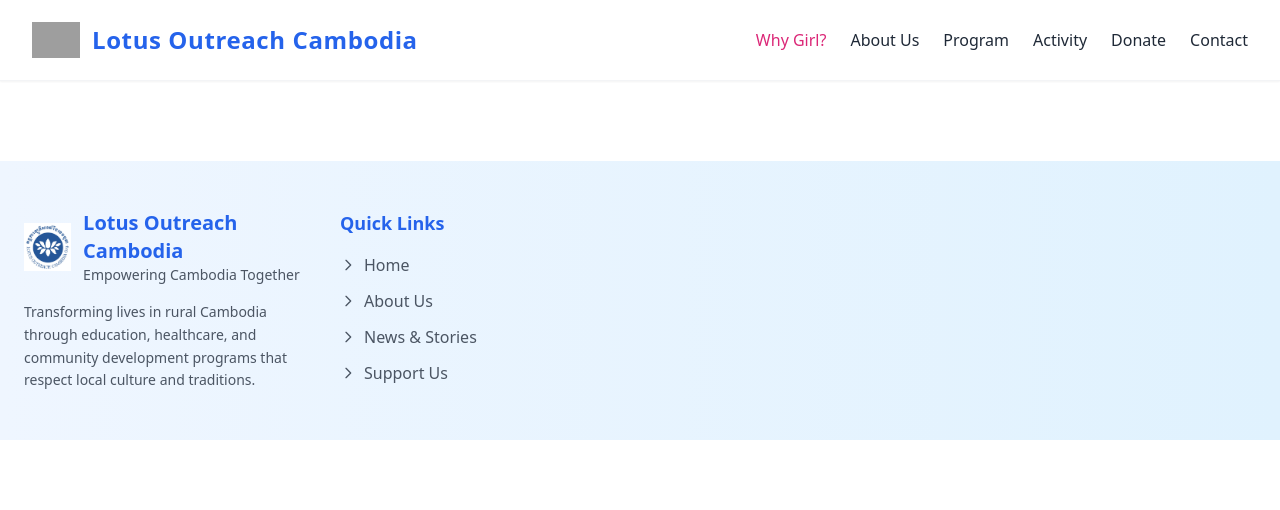
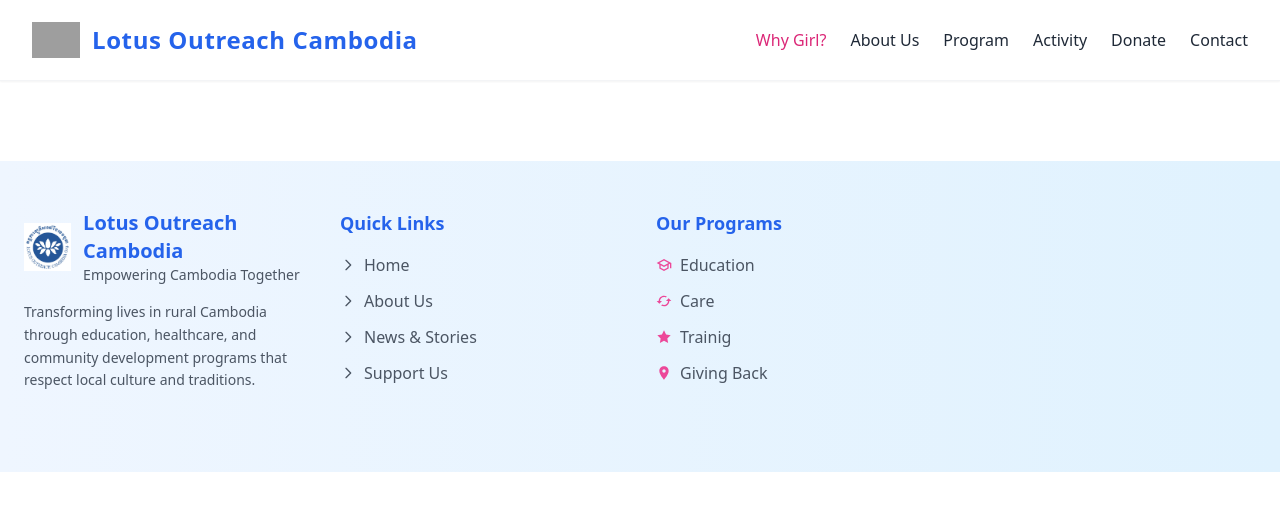
Before and after one commit to radytrainer/lotusoutreach-cambodia, a Vue app: page / in a window 1280 px wide. Shown: the top 510 px of the page. Built offline with nearby package versions, Linux system fonts and the light colour scheme; grey boxes are pictures that could not be loaded.

Commit message:
feat/(footer): footer about Our Program[LOC-58]

```diff
--- a/src/components/Footer.vue
+++ b/src/components/Footer.vue
@@ -53,6 +53,44 @@
           </div>
         </div>
 
+<!-- Programs -->
+        <div>
+          <h4 class="text-lg font-semibold mb-4 text-blue-600">Our Programs</h4>
+          <ul class="space-y-3">
+            <li>
+              <a href="#" class="text-gray-600 hover:text-pink-600 transition-colors duration-300 flex items-center group">
+                <svg class="w-4 h-4 mr-2 text-pink-500" fill="currentColor" viewBox="0 0 24 24">
+                  <path d="M12 3L1 9l4 2.18v6L12 21l7-3.82v-6l2-1.09V17h2V9L12 3zm6.82 6L12 12.72 5.18 9 12 5.28 18.82 9zM17 15.99l-5 2.73-5-2.73v-3.72L12 15l5-2.73v3.72z"/>
+                </svg>
+                Education
+              </a>
+            </li>
+            <li>
+              <a href="#" class="text-gray-600 hover:text-pink-600 transition-colors duration-300 flex items-center group">
+                <svg class="w-4 h-4 mr-2 text-pink-500" fill="currentColor" viewBox="0 0 24 24">
+                  <path d="M19 8l-4 4h3c0 3.31-2.69 6-6 6-1.01 0-1.97-.25-2.8-.7l-1.46 1.46C8.97 19.54 10.43 20 12 20c4.42 0 8-3.58 8-8h3l-4-4zM6 12c0-3.31 2.69-6 6-6 1.01 0 1.97.25 2.8.7l1.46-1.46C15.03 4.46 13.57 4 12 4c-4.42 0-8 3.58-8 8H1l4 4 4-4H6z"/>
+                </svg>
+                Care
+              </a>
+            </li>
+            <li>
+              <a href="#" class="text-gray-600 hover:text-pink-600 transition-colors duration-300 flex items-center group">
+                <svg class="w-4 h-4 mr-2 text-pink-500" fill="currentColor" viewBox="0 0 24 24">
+                  <path d="M12 2l3.09 6.26L22 9.27l-5 4.87 1.18 6.88L12 17.77l-6.18 3.25L7 14.14 2 9.27l6.91-1.01L12 2z"/>
+                </svg>
+                Trainig
+              </a>
+            </li>
+            <li>
+              <a href="#" class="text-gray-600 hover:text-pink-600 transition-colors duration-300 flex items-center group">
+                <svg class="w-4 h-4 mr-2 text-pink-500" fill="currentColor" viewBox="0 0 24 24">
+                  <path d="M12 2C8.13 2 5 5.13 5 9c0 5.25 7 13 7 13s7-7.75 7-13c0-3.87-3.13-7-7-7zm0 9.5c-1.38 0-2.5-1.12-2.5-2.5s1.12-2.5 2.5-2.5 2.5 1.12 2.5 2.5-1.12 2.5-2.5 2.5z"/>
+                </svg>
+                Giving Back
+              </a>
+            </li>
+          </ul>
+        </div>
         <!-- Placeholder for additional sections -->
         <div></div>
         <div></div>
```
